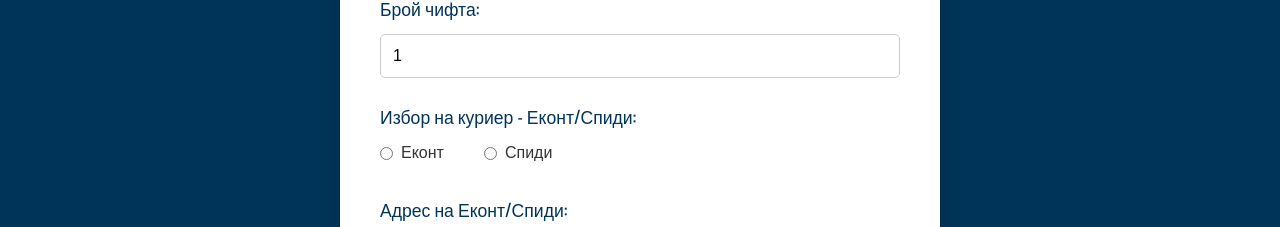
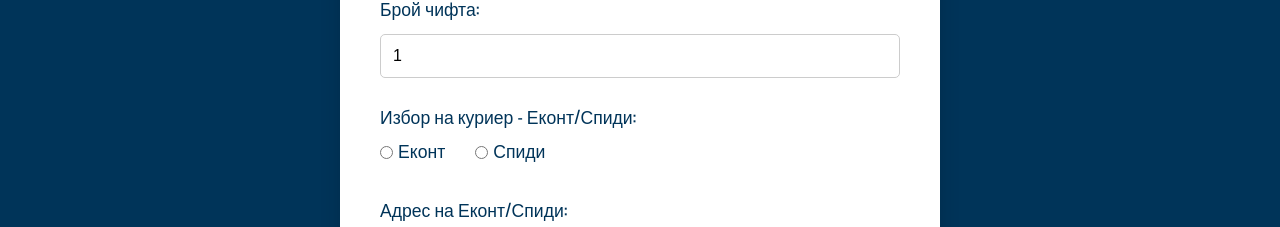
Before and after one commit to al-badarin/Grip-Socks-BecomePro-Website, a React (Vite) app in the folder grip-socks-becomepro/: page / in a window 1280 px wide. Shown: the part 2591-2818 px from the top of the page. Built offline with nearby package versions, Linux system fonts and the light colour scheme.

Commit message:
Update OrderForm.module.css

```diff
--- a/grip-socks-becomepro/src/components/OrderForm/OrderForm.module.css
+++ b/grip-socks-becomepro/src/components/OrderForm/OrderForm.module.css
@@ -76,21 +76,32 @@ input:focus {
 
 .radioGroup {
   display: flex;
-  /* justify-content: space-around; */
-  margin-top: 10px;
+  justify-content: flex-start;
+  align-items: center;
+  margin-bottom: 20px;
 }
 
 .radioLabel {
-  margin-right: 40px;
   display: flex;
   align-items: center;
-  font-size: 1rem;
-  color: #333;
+  margin-right: 30px;
+  cursor: pointer;
 }
 
-.radioLabel input {
-  margin-right: 8px;
+.radioLabel input[type='radio'] {
+  margin-right: 5px;
+  margin-left: 0;
 }
+
+/* @media (max-width: 768px) {
+  .radioGroup {
+    justify-content: flex-start;
+  }
+
+  .radioLabel {
+    margin-right: 20px;
+  }
+} */
 
 .testButtons {
   margin-top: 20px;
```
